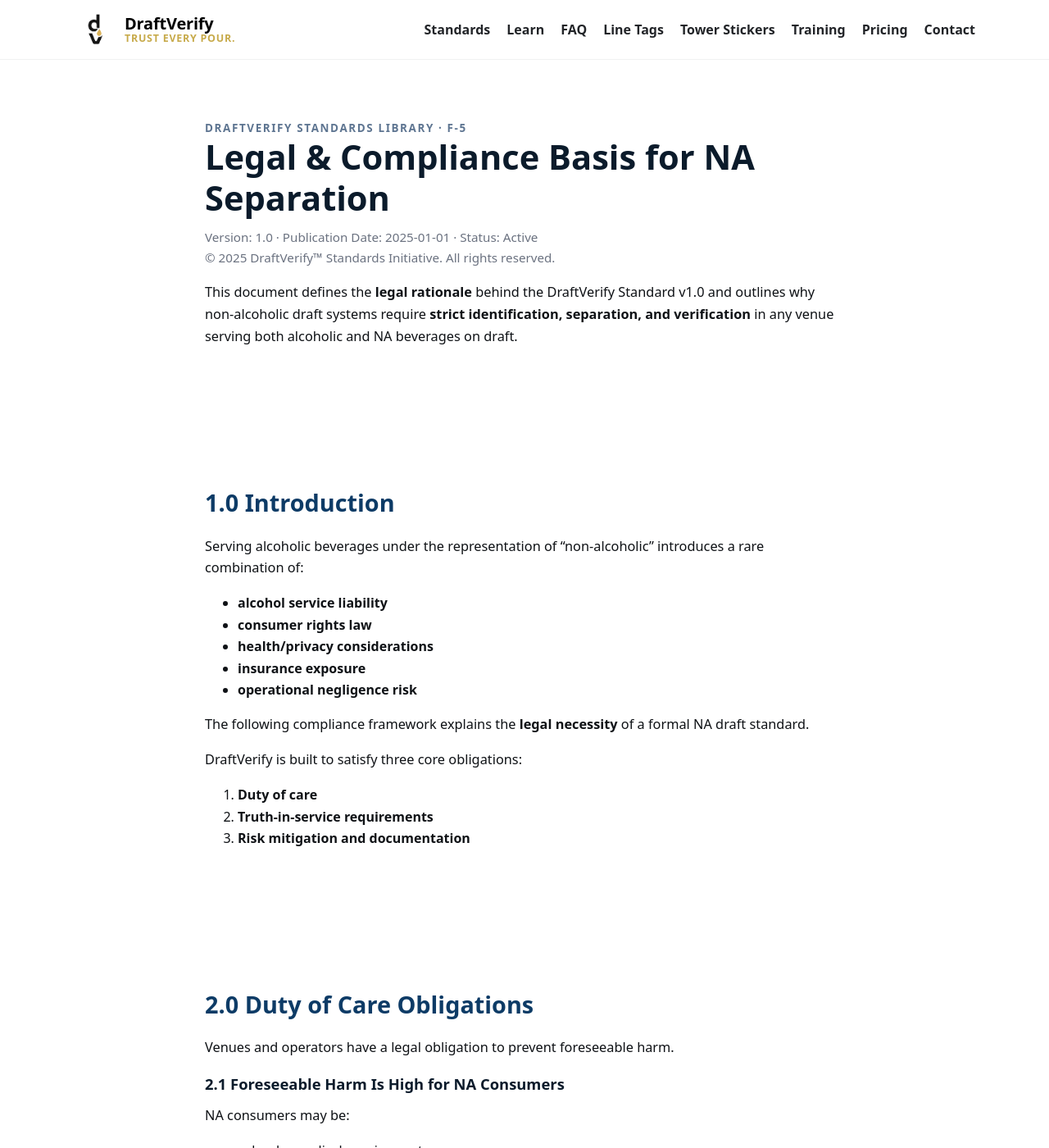
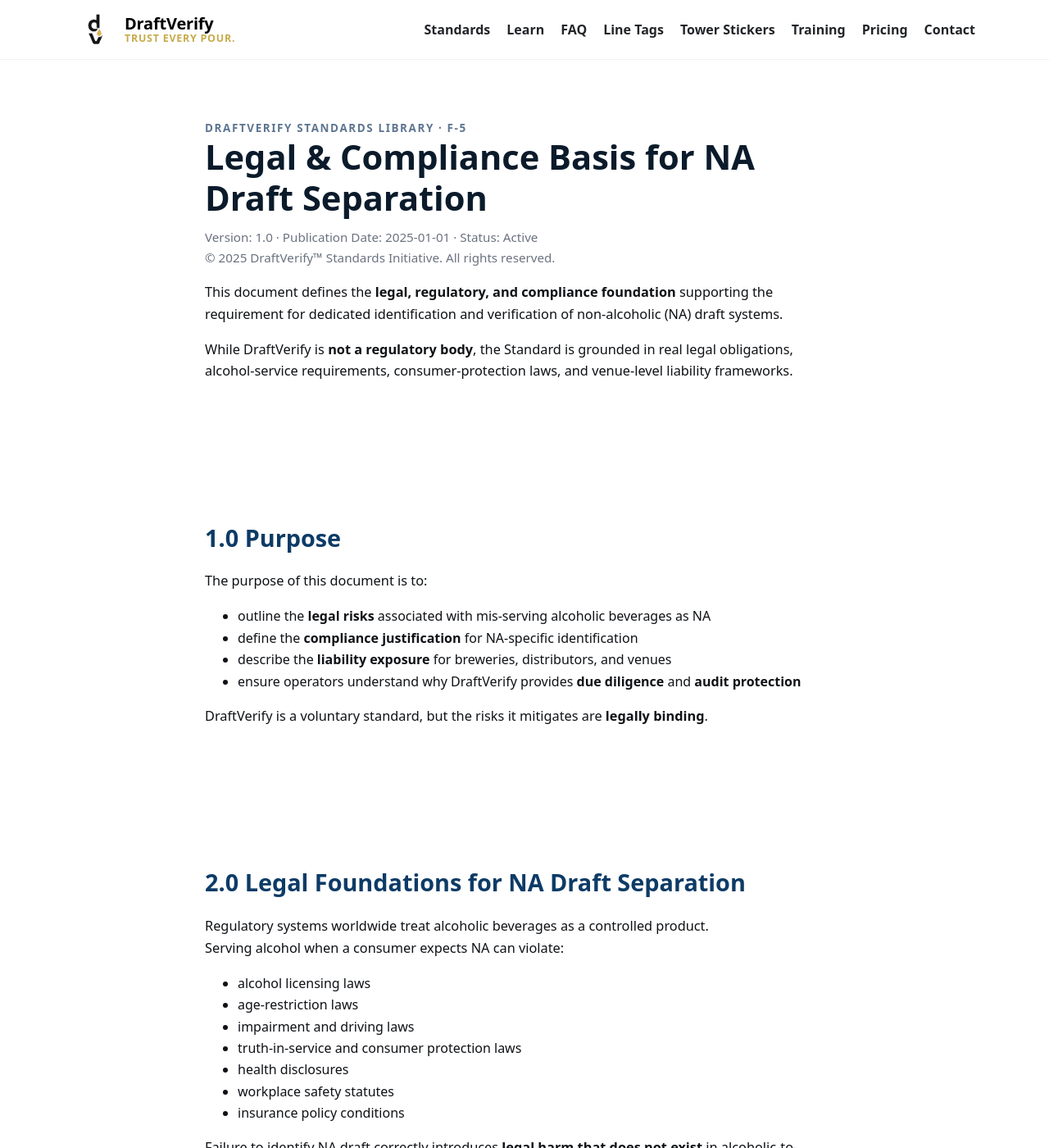
Before and after one commit to draftverify/draftverify.com, a Jekyll site: the page built from docs/f-5-legal-and-compliance-basis.md, in a window 1280 px wide and 1400 px high. Shown: the whole window at 82% size. Built offline with Jekyll 4.4.1, drawn with Linux system fonts in a browser that asks for light colours; some of the changed text lies outside the part shown.

Commit message:
Update f-5-legal-and-compliance-basis.md

```diff
--- a/docs/f-5-legal-and-compliance-basis.md
+++ b/docs/f-5-legal-and-compliance-basis.md
@@ -1,259 +1,266 @@
 ---
 layout: default
-title: "F-5 — Legal & Compliance Basis for NA Separation"
-permalink: /docs/legal-basis/
-description: "The legal foundation supporting the physical and digital separation of non-alcoholic draft lines, including liability, regulatory considerations, and duty-of-care obligations."
+title: "F-5 — Legal & Compliance Basis for NA Draft Separation"
+permalink: /docs/f-5-legal-compliance-basis/
+description: "Formal legal and compliance justification for mandatory physical identification, separation, and verification of non-alcoholic draft systems under the DraftVerify Standard."
 ---
 
 <section class="section">
   <div class="container" style="max-width:820px" markdown="1">
 
 <div class="kicker">DraftVerify Standards Library · F-5</div>
-# Legal & Compliance Basis for NA Separation
+# Legal & Compliance Basis for NA Draft Separation
 <p style="font-size:0.95rem;color:#6b7280;">
 Version: 1.0 · Publication Date: 2025-01-01 · Status: Active
 <br>© 2025 DraftVerify™ Standards Initiative. All rights reserved.
 </p>
 
-This document defines the **legal rationale** behind the DraftVerify Standard v1.0 and outlines why non-alcoholic draft systems require **strict identification, separation, and verification** in any venue serving both alcoholic and NA beverages on draft.
+This document defines the **legal, regulatory, and compliance foundation** supporting the requirement for dedicated identification and verification of non-alcoholic (NA) draft systems.
+
+While DraftVerify is **not a regulatory body**, the Standard is grounded in real legal obligations, alcohol-service requirements, consumer-protection laws, and venue-level liability frameworks.
 
   </div>
 </section>
 
 
 
-<!-- SECTION 1 — INTRODUCTION -->
+<!-- SECTION 1 — PURPOSE -->
 <section class="section">
   <div class="container" style="max-width:820px" markdown="1">
 
-## 1.0 Introduction
+## 1.0 Purpose
 
-Serving alcoholic beverages under the representation of “non-alcoholic” introduces a rare combination of:
+The purpose of this document is to:
 
-- **alcohol service liability**
-- **consumer rights law**
-- **health/privacy considerations**
-- **insurance exposure**
-- **operational negligence risk**
+- outline the **legal risks** associated with mis-serving alcoholic beverages as NA
+- define the **compliance justification** for NA-specific identification
+- describe the **liability exposure** for breweries, distributors, and venues
+- ensure operators understand why DraftVerify provides **due diligence** and **audit protection**
 
-The following compliance framework explains the **legal necessity** of a formal NA draft standard.
-
-DraftVerify is built to satisfy three core obligations:
-
-1. **Duty of care**
-2. **Truth-in-service requirements**
-3. **Risk mitigation and documentation**
+DraftVerify is a voluntary standard, but the risks it mitigates are **legally binding**.
 
   </div>
 </section>
 
 
 
-<!-- SECTION 2 — DUTY OF CARE -->
+<!-- SECTION 2 — LEGAL FOUNDATIONS -->
 <section class="section">
   <div class="container" style="max-width:820px" markdown="1">
 
-## 2.0 Duty of Care Obligations
+## 2.0 Legal Foundations for NA Draft Separation
 
-Venues and operators have a legal obligation to prevent foreseeable harm.
+Regulatory systems worldwide treat alcoholic beverages as a controlled product.
+Serving alcohol when a consumer expects NA can violate:
 
-### 2.1 Foreseeable Harm Is High for NA Consumers
-NA consumers may be:
-- sober by medical requirement
-- driving
-- pregnant
-- managing addiction recovery
-- avoiding alcohol for religious or personal reasons
+- alcohol licensing laws
+- age-restriction laws
+- impairment and driving laws
+- truth-in-service and consumer protection laws
+- health disclosures
+- workplace safety statutes
+- insurance policy conditions
 
-A mis-serve is not simply a customer inconvenience — it may constitute **actual harm**, triggering liability.
-
-### 2.2 Reasonable Preventative Measures Are Required
-The legal test is:
-> *“Did the venue implement reasonable operational safeguards to prevent foreseeable harm?”*
-
-Historically, no system existed for NA draft.
-DraftVerify creates the **industry-standard safeguard**.
-
-### 2.3 Identification + Verification = Reasonable Safeguard
-Physical tags + digital activation + logs demonstrate:
-
-- intent to prevent mis-serve
-- staff clarity
-- ongoing supervision
-- traceability
-
-This matters in litigation, insurance claims, and regulatory review.
+Failure to identify NA draft correctly introduces **legal harm that does not exist** in alcoholic-to-alcoholic mis-serves.
 
   </div>
 </section>
 
 
 
-<!-- SECTION 3 — TRUTH-IN-SERVICE REQUIREMENTS -->
+<!-- SECTION 3 — LIABILITY & RISK -->
 <section class="section">
   <div class="container" style="max-width:820px" markdown="1">
 
-## 3.0 Truth-in-Service Requirements
+## 3.0 Liability Exposure
 
-### 3.1 Misrepresentation of Product Identity
-Serving alcohol as “non-alcoholic” violates:
+### 3.1 Licensing Liability
+A venue is legally responsible for ensuring that alcoholic beverages are served only when intended.
 
-- consumer protection law
-- labeling law
-- food & beverage identity regulations
-- federal/provincial alcohol service law
+A mis-serve to:
+- minors
+- drivers
+- pregnant individuals
+- medically restricted guests
+- people in recovery
 
-Draft systems remove packaging labels — creating conditions for misrepresentation unless clear identification exists.
+…creates significant legal risk.
 
-### 3.2 Product Identity Must Be Verifiable
-Consumers must have the ability to confirm:
-- product category
-- alcohol content
-- accurate identity
+### 3.2 Duty of Care
+Hospitality operators owe a **duty of care** to protect consumers from foreseeable harm.
+Accidental alcohol service to an NA consumer is considered **foreseeable** when systems lack proper identification.
 
-Physical DraftVerify tags + registry entries provide this.
+### 3.3 Negligence
+A venue may be considered negligent if:
+- identification was unclear
+- staff were not provided with proper systems
+- industry-standard precautions (such as DraftVerify) were not used
 
-### 3.3 Venue Compliance Documentation
-DraftVerify provides:
-- verification logs
-- cleaning records
-- change logs
-- photographic evidence
-- tag activation time stamps
+### 3.4 Insurance Exposure
+Most insurance policies exclude coverage when:
+- alcohol is served contrary to licensing rules
+- staff fail to follow established safety protocols
+- consumer safety expectations are violated
 
-This documentation becomes crucial for audits and defense.
+DraftVerify provides documented due diligence that insurers recognize.
 
   </div>
 </section>
 
 
 
-<!-- SECTION 4 — LIABILITY & INSURANCE -->
+<!-- SECTION 4 — CONSUMER PROTECTION -->
 <section class="section">
   <div class="container" style="max-width:820px" markdown="1">
 
-## 4.0 Liability & Insurance Considerations
+## 4.0 Consumer-Protection Requirements
 
-### 4.1 Alcohol Service Liability
-If a consumer is mis-served alcohol while expecting NA, the venue may face claims for:
+NA consumers rely on clarity and correctness of service.
 
-- negligence
-- breach of duty
-- failure to prevent foreseeable harm
-- breach of consumer protection obligations
+Legal frameworks require venues to:
+- accurately disclose what is being served
+- prevent misrepresentation
+- ensure consumers can make informed decisions
 
-### 4.2 Insurance Position
-Insurance carriers may deny a claim if:
-- the venue had no identification system
-- no verification logs existed
-- staff training was inadequate
-- there was no documented NA separation protocol
+Because draft systems do not display package labels, NA draft requires a **visual and digital replacement** for that disclosure.
 
-DraftVerify provides a **repeatable, auditable risk-management system**.
-
-### 4.3 Brewery Liability Exposure
-Brewery NA brands are at risk if:
-- their beer is served incorrectly, or
-- a mis-serve occurs under their branding
-
-DraftVerify creates provable protection for breweries.
+DraftVerify provides that mechanism.
 
   </div>
 </section>
 
 
 
-<!-- SECTION 5 — REGULATORY BASIS -->
+<!-- SECTION 5 — BRAND & MANUFACTURER OBLIGATIONS -->
 <section class="section">
   <div class="container" style="max-width:820px" markdown="1">
 
-## 5.0 Regulatory Basis for NA Line Separation
+## 5.0 Brewery and Manufacturer Compliance Obligations
 
-### 5.1 Alcohol Regulations
-Even though NA beer contains little or no alcohol, it is **not** legally interchangeable with alcoholic beverages.
+Brewery-produced NA products must be represented accurately downstream.
+Failure to prevent NA→alcohol mis-serves may:
 
-Mixing lines or ambiguous labeling:
-- violates category identity
-- creates risk of unlawful service
-- can breach local liquor regulations
+- violate brand integrity
+- create false product representation
+- undermine claims related to health or sobriety
+- expose breweries to civil liability
 
-### 5.2 Health & Food Safety Regulations
-DraftVerify supports:
-- allergen disclosure
-- accurate product identity
-- integrity of food handling systems
-- sanitary line management
-
-### 5.3 Emerging Regulatory Scrutiny
-The rapid rise of NA draft increases regulatory visibility.
-A standardized system helps avoid future regulatory burden.
+The DraftVerify Standard allows breweries to demonstrate **reasonable safety measures** and **identity protection**.
 
   </div>
 </section>
 
 
 
-<!-- SECTION 6 — WHY DIGITAL VERIFICATION IS REQUIRED -->
+<!-- SECTION 6 — BASIS FOR IDENTIFICATION REQUIREMENTS -->
 <section class="section">
   <div class="container" style="max-width:820px" markdown="1">
 
-## 6.0 Why Digital Verification Is a Required Component
+## 6.0 Why Physical Identification Is Legally Necessary
 
-Physical labeling alone does not satisfy legal expectations.
+Draft beer lacks the physical label present on packaged NA beverages.
+Therefore, identity must be maintained through:
 
-Digital verification provides:
-- proof of which keg was tapped where
-- evidence of compliance
-- logs of ongoing checks
-- chain-of-custody visibility
-- audit-ready documentation
+### 6.1 Keg Identification
+Proves the correct product is connected.
 
-A physical tag without a digital record is not compliant with DraftVerify Standard v1.0.
+### 6.2 Coupler Tagging
+Ensures NA identity is preserved at the attachment point.
+
+### 6.3 Beer Line Identification
+Prevents cross-connection and accidental switching.
+
+### 6.4 Faucet Identification
+Provides consumers with the visual disclosure required by consumer protection laws.
+
+DraftVerify harmonizes all four points of legal disclosure into a single system.
 
   </div>
 </section>
 
 
 
-<!-- SECTION 7 — ENFORCEABILITY -->
+<!-- SECTION 7 — BASIS FOR DIGITAL VERIFICATION -->
 <section class="section">
   <div class="container" style="max-width:820px" markdown="1">
 
-## 7.0 Enforceability of the DraftVerify Standard
+## 7.0 Why Digital Verification Is Legally Necessary
 
-DraftVerify is a **voluntary industry standard**, but it becomes enforceable when:
+Physical identification alone cannot meet modern compliance expectations.
 
-- adopted by breweries
-- included in distribution agreements
-- referenced in insurance policies
-- integrated into venue SOPs
-- used as evidence of reasonable care
+Digital activation provides:
+- chain-of-custody records
+- time-stamped verification logs
+- batch and product traceability
+- auditable compliance documentation
+- evidence of due diligence
 
-This establishes DraftVerify as the **de facto compliance framework**.
+In a mis-serve or legal claim, the DraftVerify Registry becomes the **single source of truth** demonstrating operational responsibility.
 
   </div>
 </section>
 
 
 
-<!-- SECTION 8 — COPYRIGHT -->
+<!-- SECTION 8 — COMPLIANCE BENEFITS -->
 <section class="section">
   <div class="container" style="max-width:820px" markdown="1">
 
-## 8.0 Copyright & Intellectual Property
+## 8.0 Compliance Benefits for Operators
 
-All legal frameworks, risk models, diagrams, and definitions in this document are the protected intellectual property of the **DraftVerify Standards Initiative**.
+DraftVerify provides operators with:
 
-Unauthorized use in:
-- commercial training
-- certification systems
-- compliance frameworks
-- industry standards
-- operational manuals
+- a legally defensible framework
+- recordkeeping that shows due diligence
+- reduced liability exposure
+- verifiable staff compliance routines
+- audit-ready logs
+- enhanced insurance defensibility
 
-is prohibited.
+DraftVerify does *not* replace licensing or regulatory obligations, but it strengthens compliance frameworks.
 
-For permissions and legal correspondence:
+  </div>
+</section>
+
+
+
+<!-- SECTION 9 — LIMITATIONS -->
+<section class="section">
+  <div class="container" style="max-width:820px" markdown="1">
+
+## 9.0 Limitations
+
+DraftVerify is:
+
+- not a government agency
+- not a regulatory enforcement system
+- not a substitute for local liquor, food safety, or health laws
+
+Where law conflicts with the DraftVerify Standard, **law supersedes the Standard**.
+
+  </div>
+</section>
+
+
+
+<!-- SECTION 10 — COPYRIGHT -->
+<section class="section">
+  <div class="container" style="max-width:820px" markdown="1">
+
+## 10.0 Copyright & Intellectual Property
+
+All legal analysis, definitions, frameworks, and compliance models in this document are the protected intellectual property of the **DraftVerify™ Standards Initiative**.
+
+Use in:
+- derivative standards
+- training materials
+- regulatory guidance
+- certification programs
+- commercial inspection systems
+
+is prohibited without written permission.
+
+For permissions:
 📧 **legal@draftverify.com**
 
 © 2025 DraftVerify™ Standards Initiative. All rights reserved.
```
